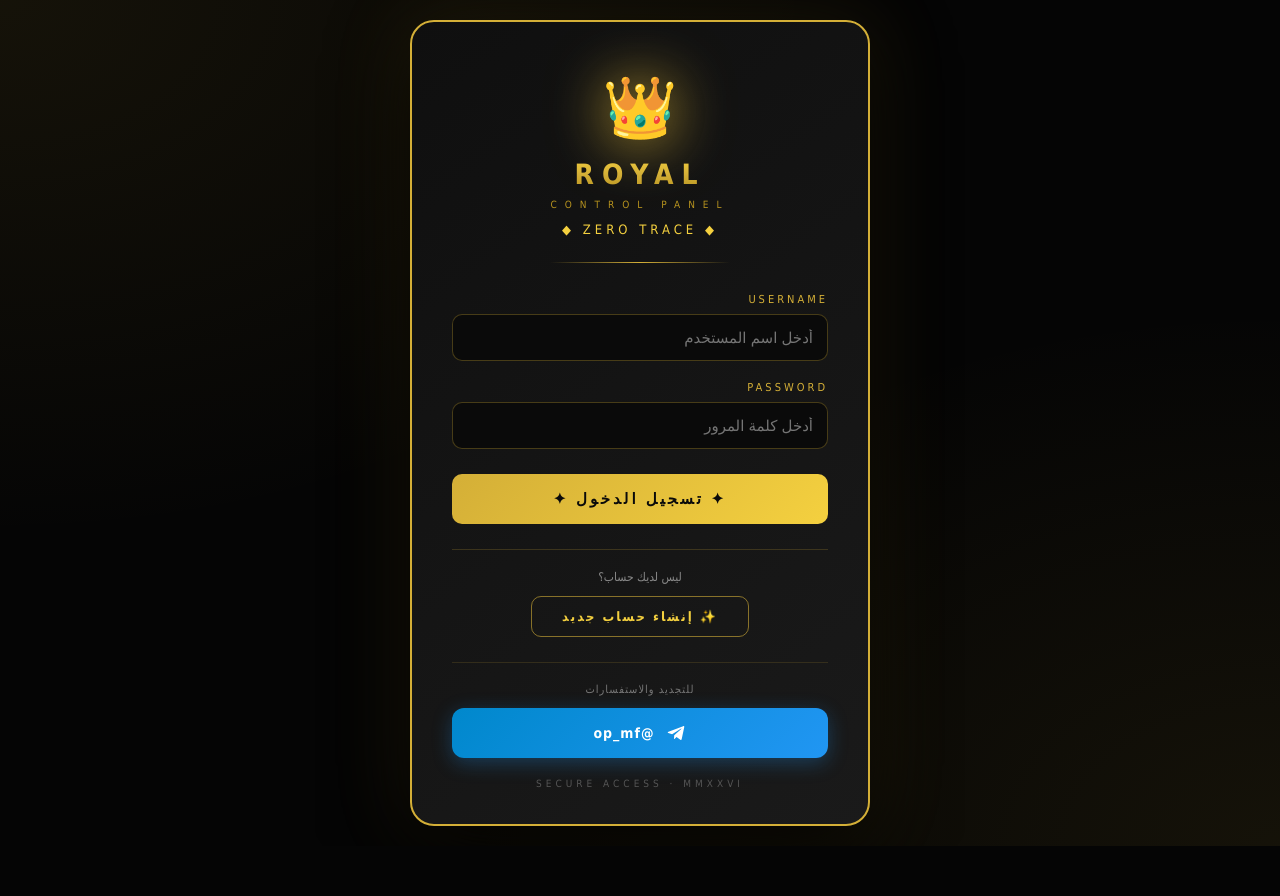
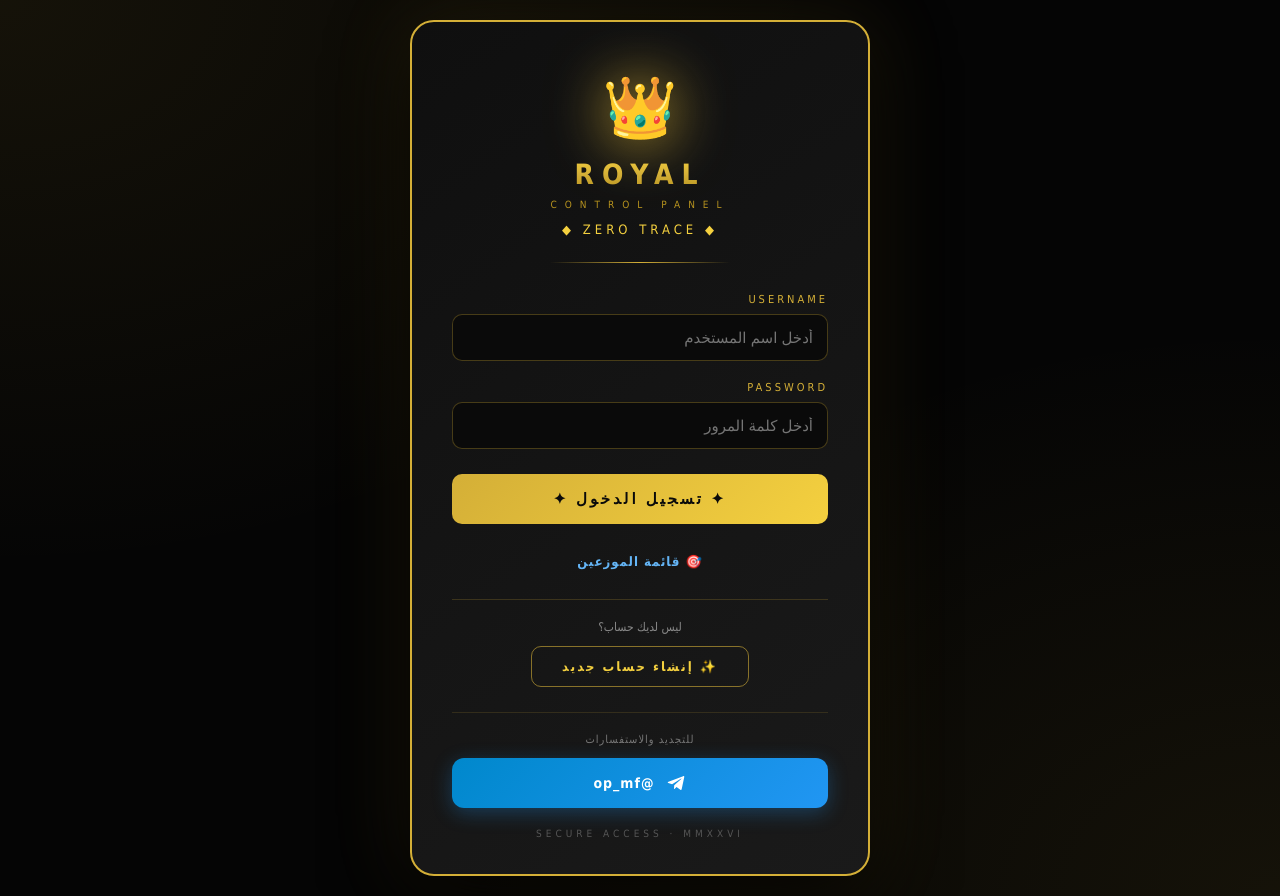
Before and after one commit to zerotrace182/panel-zero, a Next.js app: page /login in a window 1280 px wide. Before the commit the page ends 846 px from the top, so only its background shows below. Built offline with nearby package versions, Linux system fonts and the light colour scheme.

Commit message:
Add distributors link to login page
Added a link to the distributors page in the login component.

```diff
--- a/app/login/page.tsx
+++ b/app/login/page.tsx
@@ -29,7 +29,6 @@ export default function LoginPage() {
         localStorage.setItem('panel_balance', String(data.balance || 0))
         window.location.href = '/dashboard'
       } else {
-        // إذا كان معطل
         if (data.banned) {
           window.location.href = '/dashboard/banned'
           return
@@ -195,10 +194,31 @@ export default function LoginPage() {
           </button>
         </form>
 
+        {/* Distributors Link */}
+        <div style={{
+          textAlign: 'center',
+          marginTop: '20px'
+        }}>
+          <a
+            href="/distributors"
+            style={{
+              display: 'inline-block',
+              padding: '10px 20px',
+              color: '#64B5F6',
+              textDecoration: 'none',
+              fontSize: '13px',
+              letterSpacing: '1px',
+              fontWeight: 700
+            }}
+          >
+            🎯 قائمة الموزعين
+          </a>
+        </div>
+
         {/* Register Link */}
         <div style={{
           textAlign: 'center',
-          marginTop: '25px',
+          marginTop: '20px',
           paddingTop: '20px',
           borderTop: '1px solid rgba(212,175,55,0.2)'
         }}>
```
